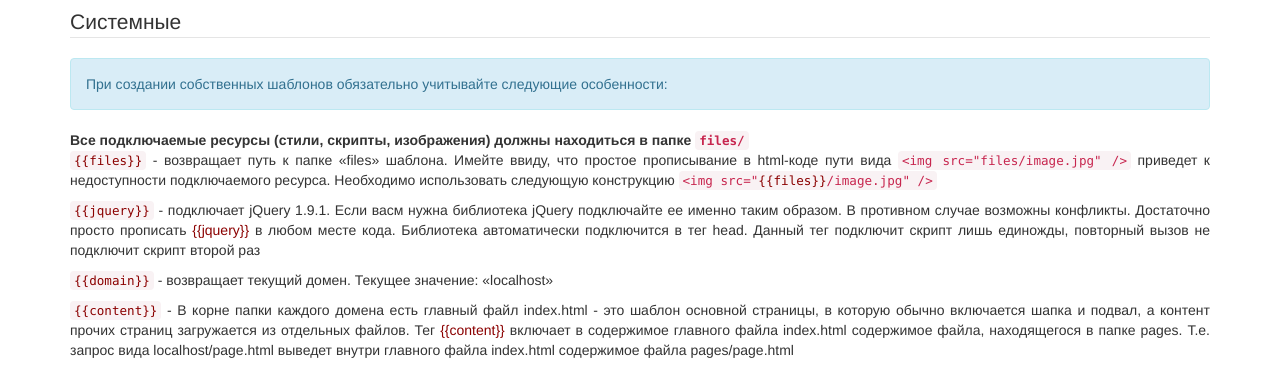
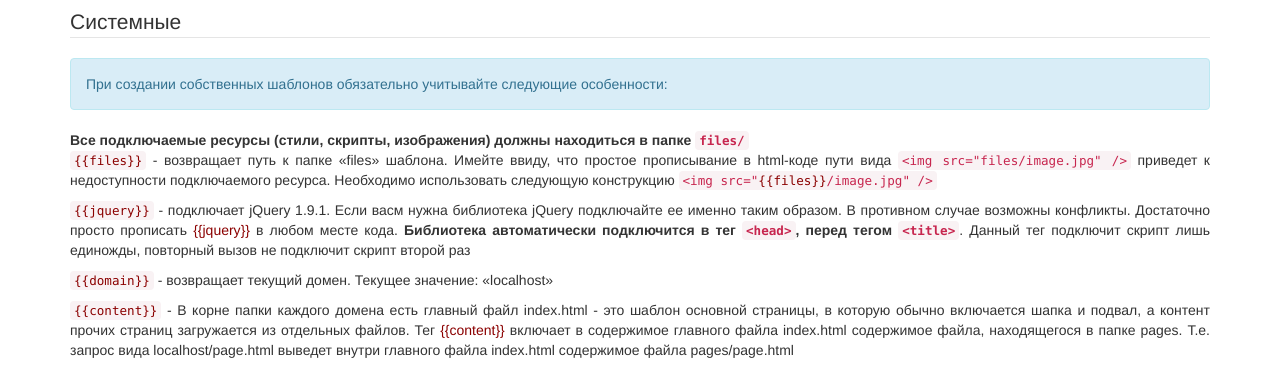
Before and after one commit to tomem2014/leadvertex_emulator, a PHP site: page / in a window 1280 px wide. Shown: the part 1132-1503 px from the top of the page. Run offline with PHP 8.4, Linux system fonts and the light colour scheme; data that the repository does not hold is empty; some libraries are stand-ins or nearby versions.

Commit message:
Идентичное подключение jquery

```diff
--- a/Renderer.php
+++ b/Renderer.php
@@ -9,7 +9,7 @@ class Renderer {
 
   private $_html;
 
-  const VERSION = 2.21;
+  const VERSION = 2.22;
 
   function __construct($data = array(), $fields = array(), $form = array(), $buttonText = 'Оформить заказ')
   {
@@ -170,11 +170,11 @@ class Renderer {
     $ext = substr(strrchr($filename, '.'), 1);
     if (!isset($this->scripts[$filename]) || 1==1) {
       if ($onTop === true) {
-        if ($ext == 'js') $this->_html = str_ireplace('<head>', '<head><script type="text/javascript" src="'.$filename.'"></script>', $this->_html);
-        else $this->_html = str_ireplace('<head>', '<head><link rel="stylesheet" href="'.$filename.'"/>', $this->_html);
+        if ($ext == 'js') $this->_html = str_ireplace('<title', '<head><script type="text/javascript" src="'.$filename.'"><title', $this->_html);
+        else $this->_html = str_ireplace('<title', '<link rel="stylesheet" href="'.$filename.'"/><title', $this->_html);
       } else {
-        if ($ext == 'js') $this->_html = str_ireplace('</head>', '<script type="text/javascript" src="'.$filename.'"></script></head>', $this->_html);
-        else $this->_html = str_ireplace('</head>', '<link rel="stylesheet" href="'.$filename.'"/></head>', $this->_html);
+        if ($ext == 'js') $this->_html = str_ireplace('<title', '<script type="text/javascript" src="'.$filename.'"></script><title', $this->_html);
+        else $this->_html = str_ireplace('<title', '<link rel="stylesheet" href="'.$filename.'"/><title', $this->_html);
       }
       $this->scripts[$filename] = $filename;
     }
--- a/template/pages/index.html
+++ b/template/pages/index.html
@@ -27,10 +27,9 @@
 
     <p>
         <code id="jquery"><span class="special">jquery</span></code> - подключает jQuery 1.9.1. Если васм нужна
-        библиотека jQuery
-        подключайте ее именно таким образом. В противном случае возможны конфликты. Достаточно просто прописать
-        <span class="special">jquery</span> в любом месте кода. Библиотека автоматически подключится в тег head. Данный
-        тег подключит скрипт лишь единожды, повторный вызов не подключит скрипт второй раз
+        библиотека jQuery подключайте ее именно таким образом. В противном случае возможны конфликты. Достаточно просто прописать
+        <span class="special">jquery</span> в любом месте кода. <b>Библиотека автоматически подключится в тег <code>&lt;head&gt;</code>,
+        перед тегом <code>&lt;title&gt;</code></b>. Данный тег подключит скрипт лишь единожды, повторный вызов не подключит скрипт второй раз
     </p>
 
     <p>
```
